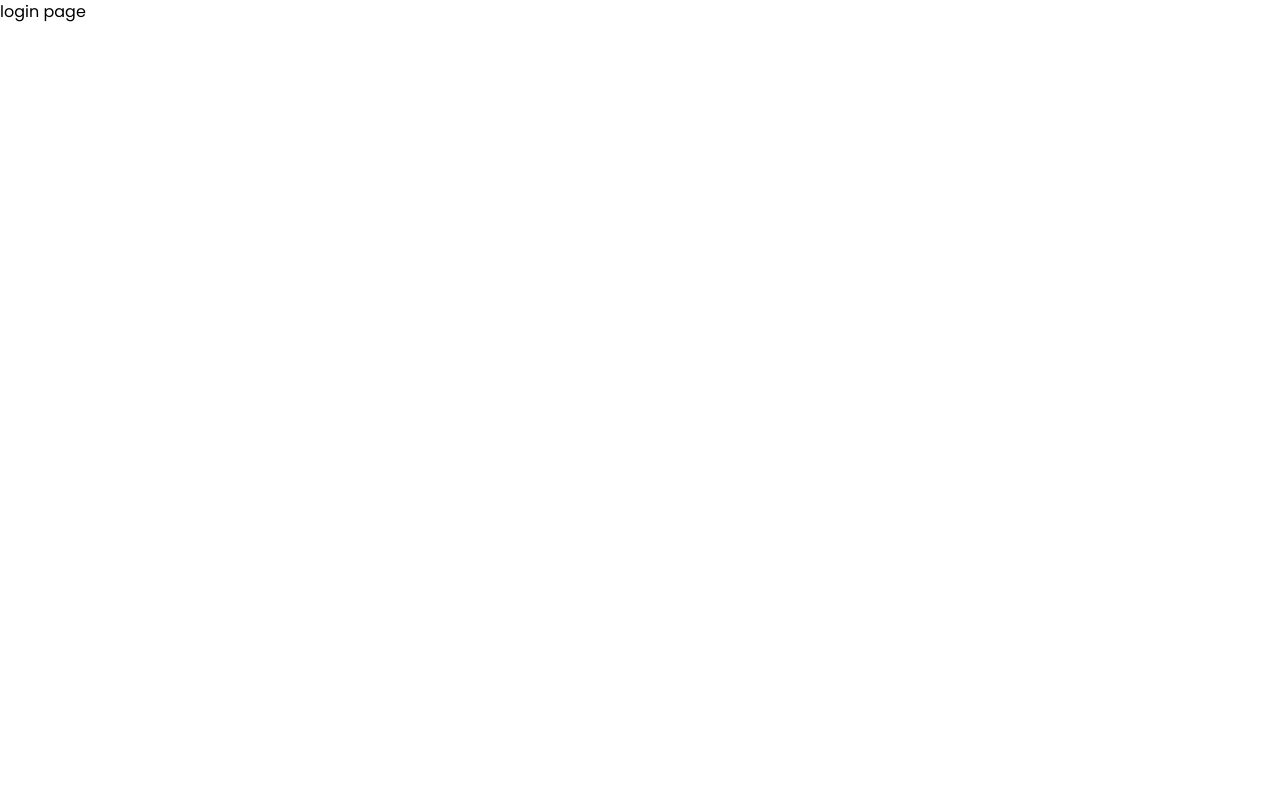
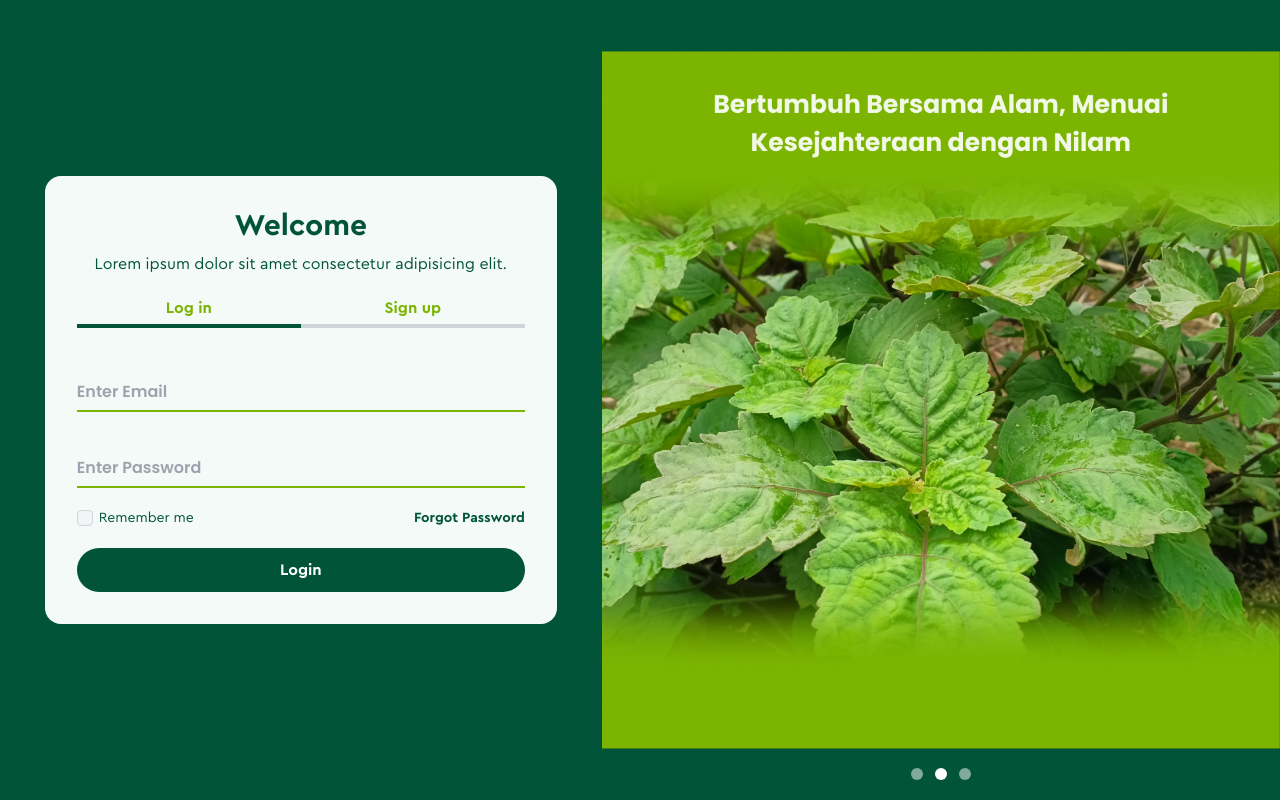
Before and after one commit to saptadi73/fe-mynilam-new, a Vue app: page /login in a window 1280 px wide. Built offline with nearby package versions, Linux system fonts and the light colour scheme.

Commit message:
feat(login): create basic form & slider

```diff
--- a/src/pages/Login.vue
+++ b/src/pages/Login.vue
@@ -1,3 +1,97 @@
 <template>
-  <h1>login page</h1>
+  <div class="md:flex items-center">
+    <!-- login form -->
+    <section class="md:w-[47%] h-screen bg-primary p-4 grid place-items-center font-cera">
+      <div class="bg-green-50 rounded-2xl p-8 w-full max-w-lg">
+        <div class="text-primary text-center mb-4">
+          <h1 class="font-bold text-3xl mb-2">Welcome</h1>
+          <p>Lorem ipsum dolor sit amet consectetur adipisicing elit.</p>
+        </div>
+        <!-- tab login & signup -->
+        <div class="text-center text-primary-2 font-semibold mb-10">
+          <ul class="flex">
+            <li class="w-1/2">
+              <button class="inline-block p-1 border-b-4 w-full border-primary">Log in</button>
+            </li>
+            <li class="w-1/2">
+              <button class="inline-block p-1 border-b-4 w-full border-gray-300">Sign up</button>
+            </li>
+          </ul>
+        </div>
+        <!-- form  -->
+        <form>
+          <div class="mb-8">
+            <BaseInputFloat id="email" type="email" label="Enter Email" />
+          </div>
+          <div class="mb-5">
+            <BaseInputFloat id="password" type="password" label="Enter Password" />
+          </div>
+          <div class="flex justify-between items-center mb-5">
+            <BaseCheckbox label="Remember me" id="remember" />
+            <button class="font-semibold text-primary text-sm">Forgot Password</button>
+          </div>
+          <button type="button" class="bg-primary rounded-full text-white font-semibold w-full p-2.5">Login</button>
+        </form>
+      </div>
+    </section>
+    <!-- image slider  -->
+    <section class="md:w-[53%] md:h-screen bg-primary grid place-items-center">
+      <div id="default-carousel" class="relative w-full" data-carousel="slide">
+        <!-- Carousel wrapper -->
+        <div class="relative overflow-hidden h-96 md:h-screen">
+          <!-- Item 1 -->
+          <div class="hidden duration-700 ease-in-out" data-carousel-item>
+            <img
+              src="/images/slide-login-1.png"
+              class="absolute block w-full -translate-x-1/2 -translate-y-1/2 top-1/2 left-1/2"
+              alt="..."
+            />
+          </div>
+          <div class="hidden duration-700 ease-in-out" data-carousel-item>
+            <img
+              src="/images/slide-login-1.png"
+              class="absolute block w-full -translate-x-1/2 -translate-y-1/2 top-1/2 left-1/2"
+              alt="..."
+            />
+          </div>
+          <div class="hidden duration-700 ease-in-out" data-carousel-item>
+            <img
+              src="/images/slide-login-1.png"
+              class="absolute block w-full -translate-x-1/2 -translate-y-1/2 top-1/2 left-1/2"
+              alt="..."
+            />
+          </div>
+        </div>
+        <!-- Slider indicators -->
+        <div class="absolute z-30 flex -translate-x-1/2 bottom-5 left-1/2 space-x-3 rtl:space-x-reverse">
+          <button
+            type="button"
+            class="w-3 h-3 rounded-full"
+            aria-current="true"
+            aria-label="Slide 1"
+            data-carousel-slide-to="0"
+          ></button>
+          <button
+            type="button"
+            class="w-3 h-3 rounded-full"
+            aria-current="false"
+            aria-label="Slide 2"
+            data-carousel-slide-to="1"
+          ></button>
+          <button
+            type="button"
+            class="w-3 h-3 rounded-full"
+            aria-current="false"
+            aria-label="Slide 3"
+            data-carousel-slide-to="2"
+          ></button>
+        </div>
+      </div>
+    </section>
+  </div>
 </template>
+
+<script setup lang="ts">
+import BaseInputFloat from '../components/BaseInputFloat.vue'
+import BaseCheckbox from '../components/BaseCheckbox.vue'
+</script>
```
Also changed, not shown: public/images/slide-login-1.png (added).
